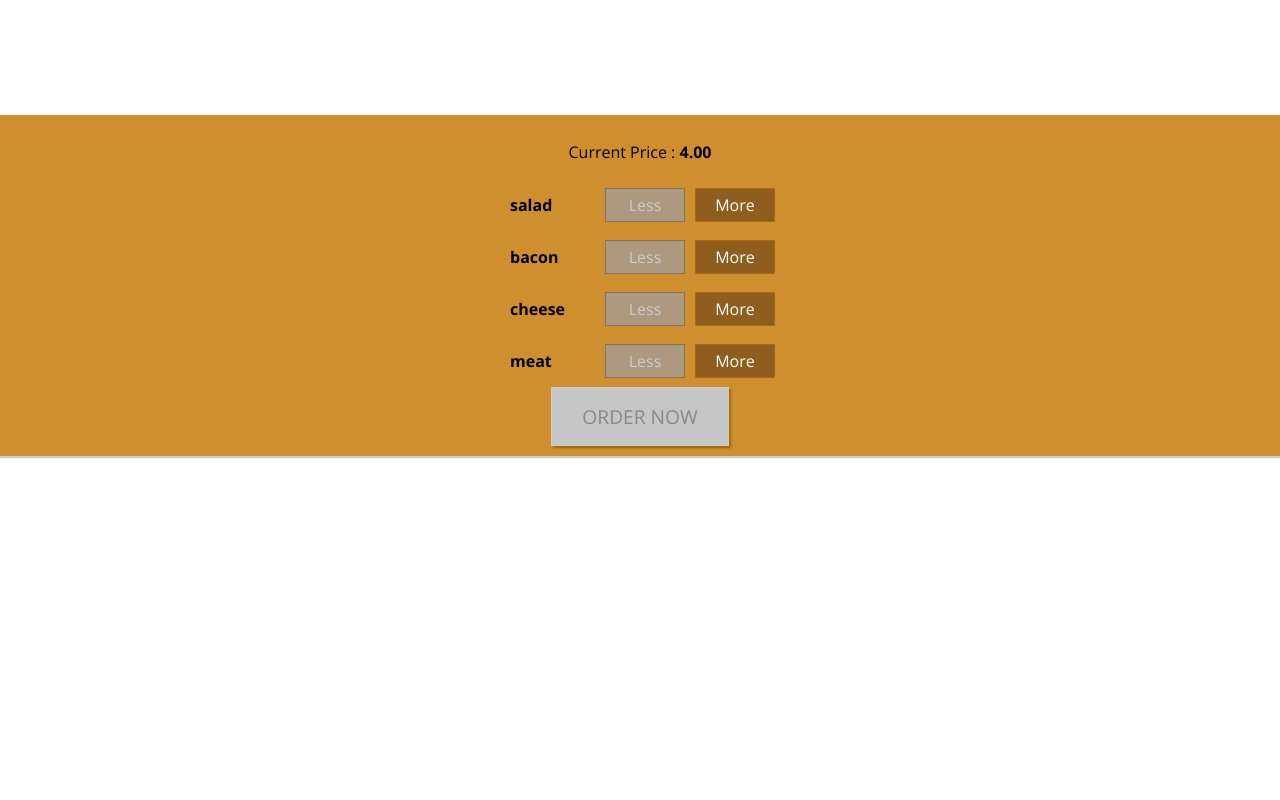
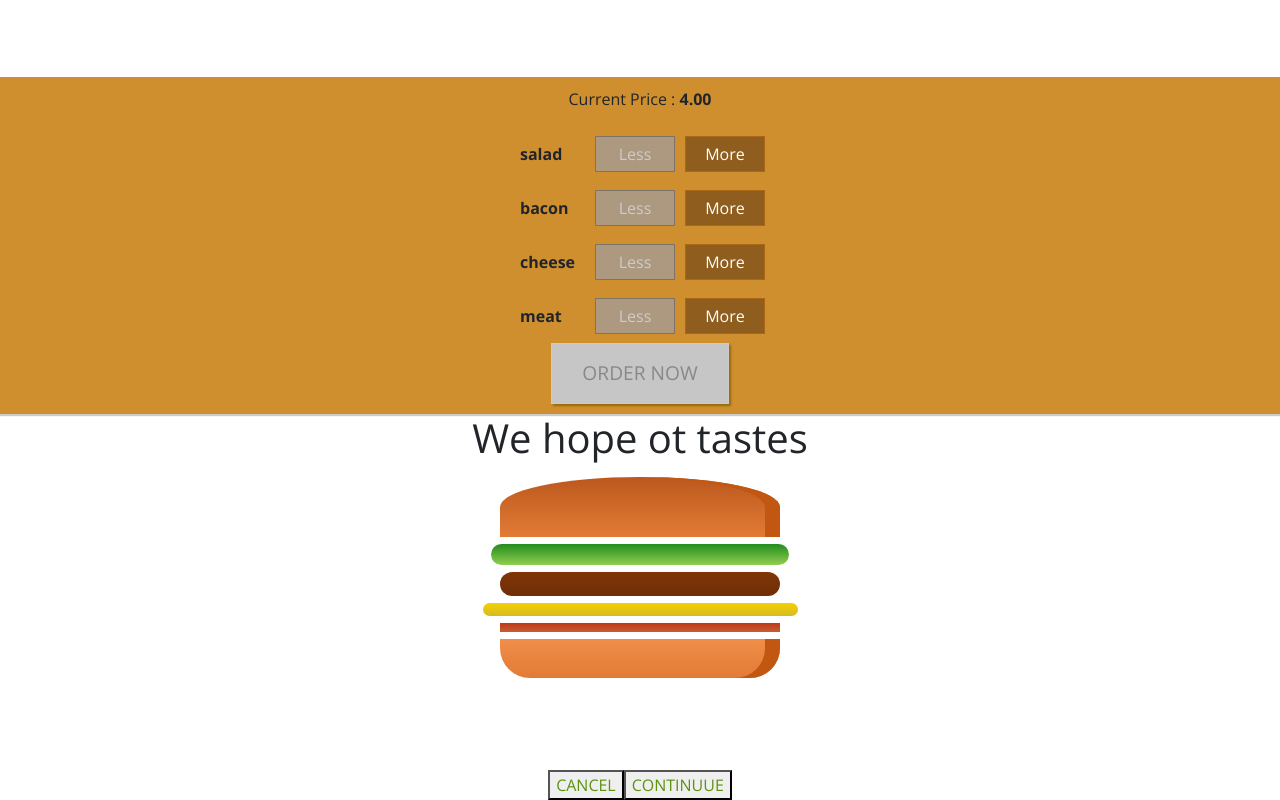
Before and after one commit to GunjanKadu/BurgerBuilder, a React (Create React App) app: page / in a window 1280 px wide. Shown: the part 295-1095 px from the top of the page. Before the commit the page ends 800 px from the top, so only its background shows below. Built offline with nearby package versions, Linux system fonts and the light colour scheme.

Commit message:
Building the checkout container

```diff
--- a/public/index.html
+++ b/public/index.html
@@ -28,6 +28,13 @@
       href="https://fonts.googleapis.com/css?family=Open+Sans:400,700&display=swap"
       rel="stylesheet"
     />
+    <link
+      rel="stylesheet"
+      href="https://stackpath.bootstrapcdn.com/bootstrap/4.3.1/css/bootstrap.min.css"
+      integrity="sha384-ggOyR0iXCbMQv3Xipma34MD+dH/1fQ784/j6cY/iJTQUOhcWr7x9JvoRxT2MZw1T"
+      crossorigin="anonymous"
+    />
+
     <title>Burger</title>
   </head>
   <body>
--- a/src/App.tsx
+++ b/src/App.tsx
@@ -1,13 +1,13 @@
 import React from 'react';
 import Layout from './hoc/Layout/Layout';
 import BurgerBuilder from './containers/BurgerBuilder/burgerbuilder';
-
+import Checkout from './containers/Checkout/checkout';
 const App: React.FC = () => {
   return (
     <div className='App'>
       <Layout>
-        <p>Hello</p>
         <BurgerBuilder />
+        <Checkout />
       </Layout>
     </div>
   );
--- /dev/null
+++ b/src/components/Order/CheckoutSummary/checkoutSummary.css
@@ -0,0 +1,11 @@
+.CheckoutSummary {
+  text-align: center;
+  width: 80%;
+  margin: auto;
+}
+
+@media (min-width: 600px) {
+  .CheckoutSummary {
+    width: 500px;
+  }
+}
--- /dev/null
+++ b/src/components/Order/CheckoutSummary/checkoutSummary.tsx
@@ -0,0 +1,23 @@
+import React from 'react';
+import Burger from '../../Burger/Burger';
+import Button from '../../UI/Button/button';
+
+import './checkoutSummary.css';
+
+const checkoutSummary = (props: any) => {
+  return (
+    <div className='CheckoutSummary'>
+      <h1>We hope ot tastes</h1>
+      <div style={{ width: '100%', margin: 'auto' }}>
+        <Burger ingredients={props.ingredients} />
+      </div>
+      <Button btnType='Danger' clicked>
+        CANCEL
+      </Button>
+      <Button btnType='Success' clicked>
+        CONTINUUE
+      </Button>
+    </div>
+  );
+};
+export default checkoutSummary;
--- /dev/null
+++ b/src/containers/Checkout/checkout.tsx
@@ -0,0 +1,22 @@
+import React, { Component } from 'react';
+import CheckoutSummary from '../../components/Order/CheckoutSummary/checkoutSummary';
+export class checkout extends Component {
+  state = {
+    ingredients: {
+      salad: 1,
+      meat: 1,
+      cheese: 1,
+      bacon: 1
+    }
+  };
+
+  render() {
+    return (
+      <div>
+        <CheckoutSummary ingredients={this.state.ingredients} />
+      </div>
+    );
+  }
+}
+
+export default checkout;
```
Also changed, not shown: src/components/UI/Button/button.tsx (+8 -3 lines), src/components/UI/Button/button.css (indentation only), 1 other file (tests, documents, lock files or other folders).
